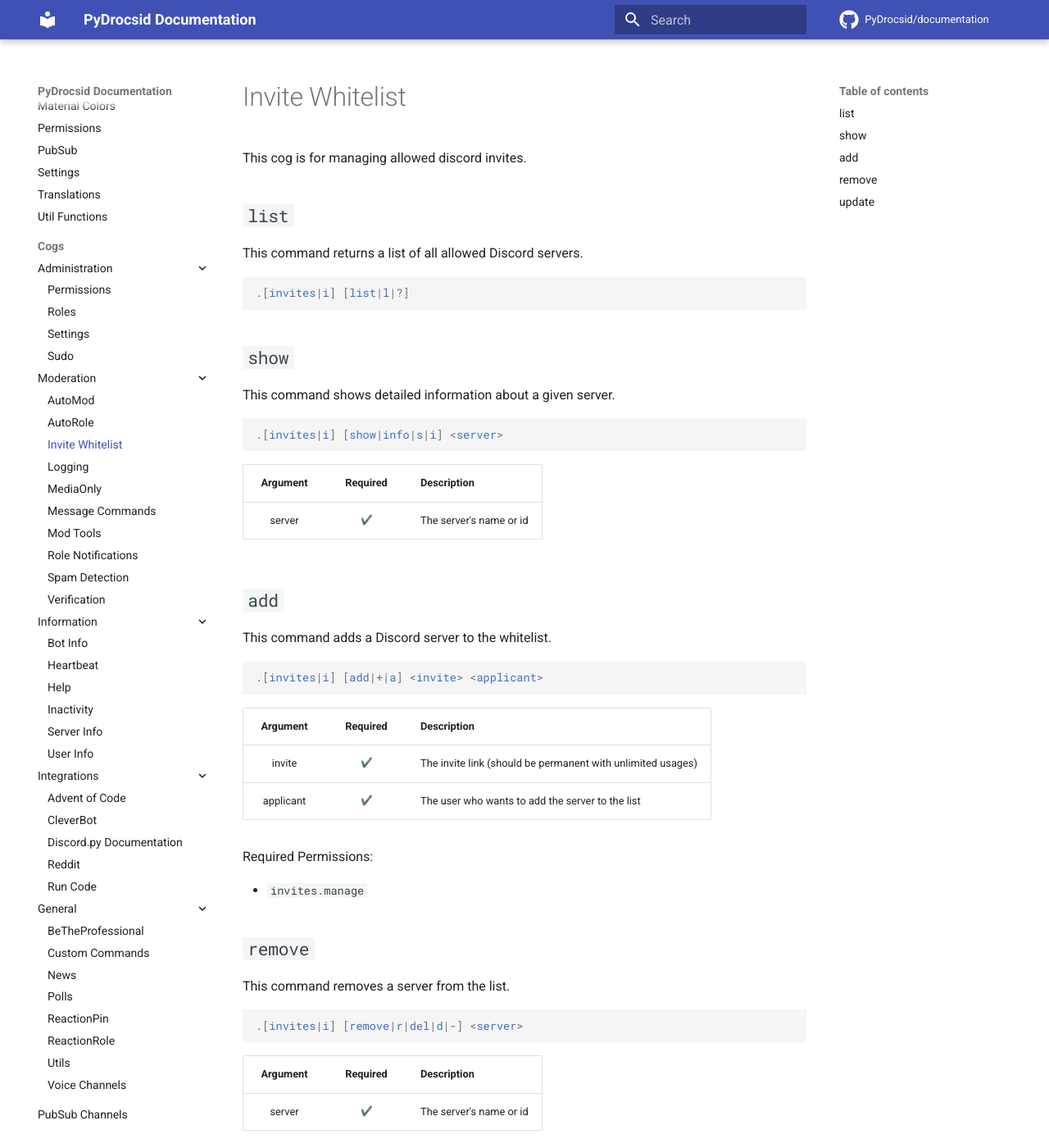
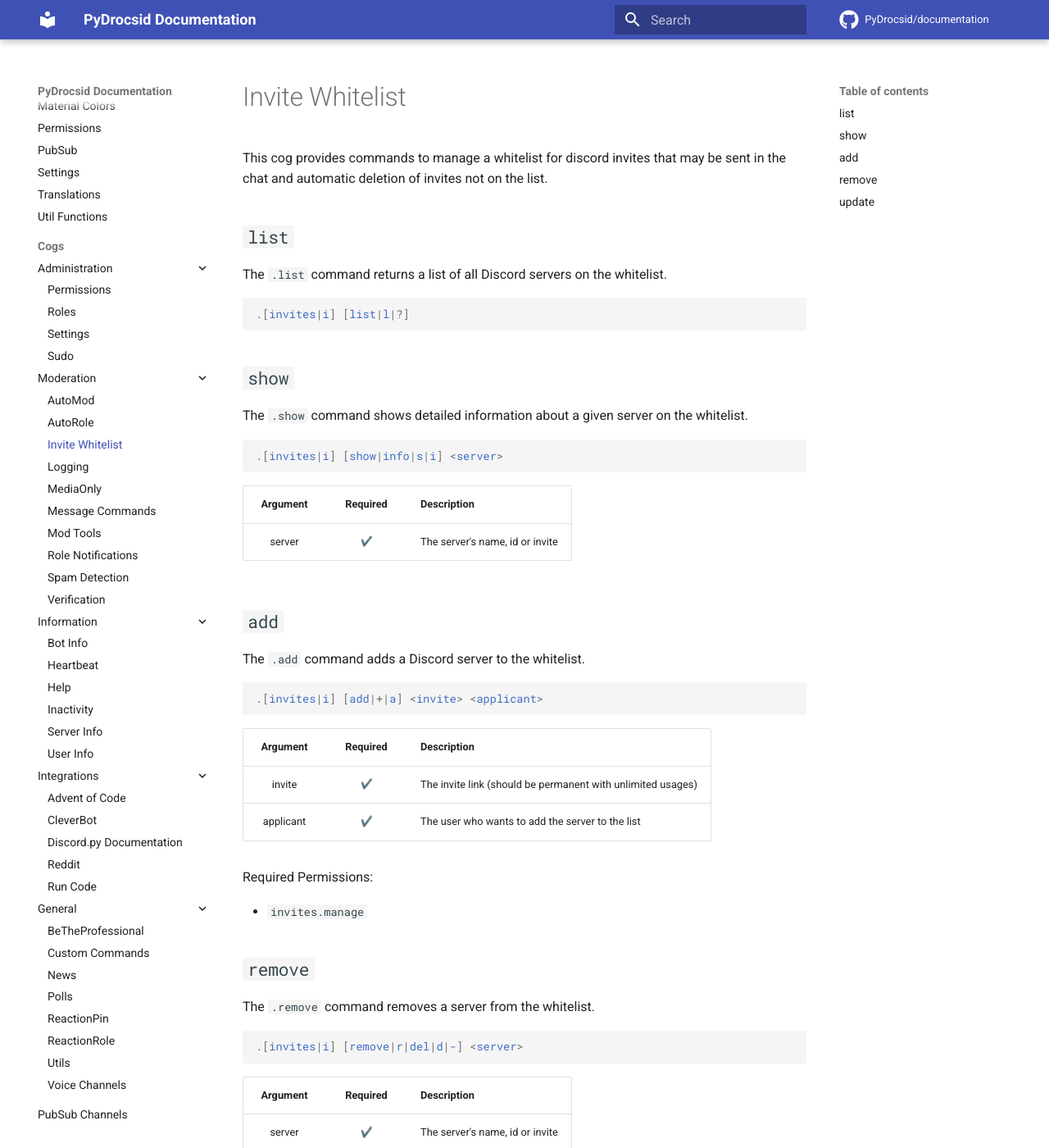
Before and after one commit to PyDrocsid/documentation, an MkDocs documentation site: the page built from docs/cogs/moderation/invites.md, in a window 1280 px wide and 1400 px high. Shown: the whole window at 82% size. Built offline with MkDocs 1.6.1 and Material for MkDocs 9.7.7, drawn with Linux system fonts in a browser that asks for light colours; emoji names are drawn with the system emoji font; comment, search, counter and statistics services are not loaded; some of the changed text lies outside the part shown.

Commit message:
Apply suggestions from code review
Co-authored-by: Anorak <32487760+4norak@users.noreply.github.com>

````diff
--- a/docs/cogs/moderation/invites.md
+++ b/docs/cogs/moderation/invites.md
@@ -1,9 +1,9 @@
 # Invite Whitelist
 
-This cog is for managing allowed discord invites.
+This cog provides commands to manage a whitelist for discord invites that may be sent in the chat and automatic deletion of invites not on the list.
 
 ## `list`
-This command returns a list of all allowed Discord servers.
+The `.list` command returns a list of all Discord servers on the whitelist.
 
 ```css
 .[invites|i] [list|l|?]
@@ -11,7 +11,7 @@
 
 
 ## `show`
-This command shows detailed information about a given server.
+The `.show` command shows detailed information about a given server on the whitelist.
 
 ```css
 .[invites|i] [show|info|s|i] <server>
@@ -19,11 +19,11 @@
 
 |Argument|Required|Description|
 |:------:|:------:|:----------|
-|server|:heavy_check_mark:|The server's name or id|
+|server|:heavy_check_mark:|The server's name, id or invite|
 
 
 ## `add`
-This command adds a Discord server to the whitelist.
+The `.add` command adds a Discord server to the whitelist.
 
 ```css
 .[invites|i] [add|+|a] <invite> <applicant>
@@ -40,7 +40,7 @@
 
 
 ## `remove`
-This command removes a server from the list.
+The `.remove` command removes a server from the whitelist.
 
 ```css
 .[invites|i] [remove|r|del|d|-] <server>
@@ -48,7 +48,7 @@
 
 |Argument|Required|Description|
 |:------:|:------:|:----------|
-|server|:heavy_check_mark:|The server's name or id|
+|server|:heavy_check_mark:|The server's name, id or invite|
 
 Required Permissions:
 
@@ -56,7 +56,7 @@
 
 
 ## `update`
-This command allows the applicant and members who have the `invites.manage` permission to update the invite link of a server.
+The `.update` command allows the applicant and users with the `invites.manage` permission to update the invite link to a server on the whitelist.
 
 ```css
 .[invites|i] [update|u] <invite>
````
Also changed, not shown: other parts of docs/cogs/moderation/invites.md (+1 -1 lines).
